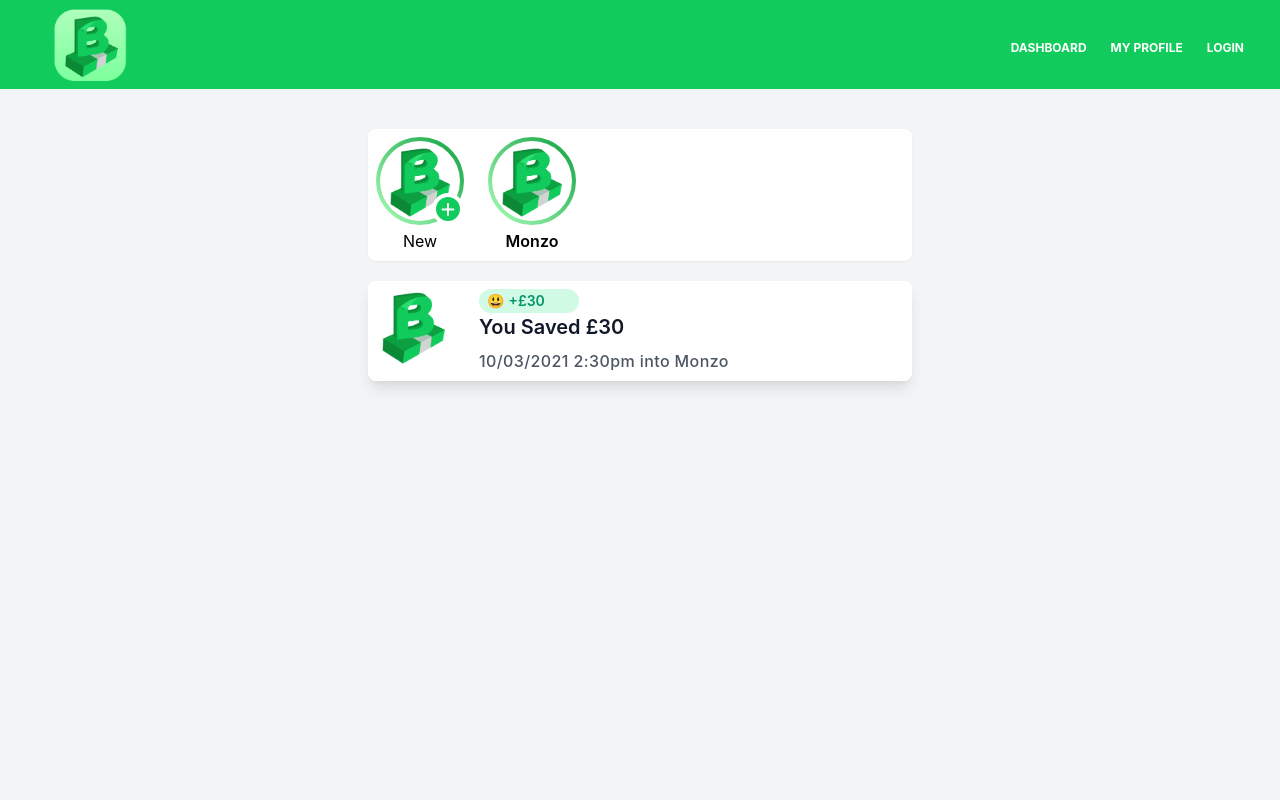
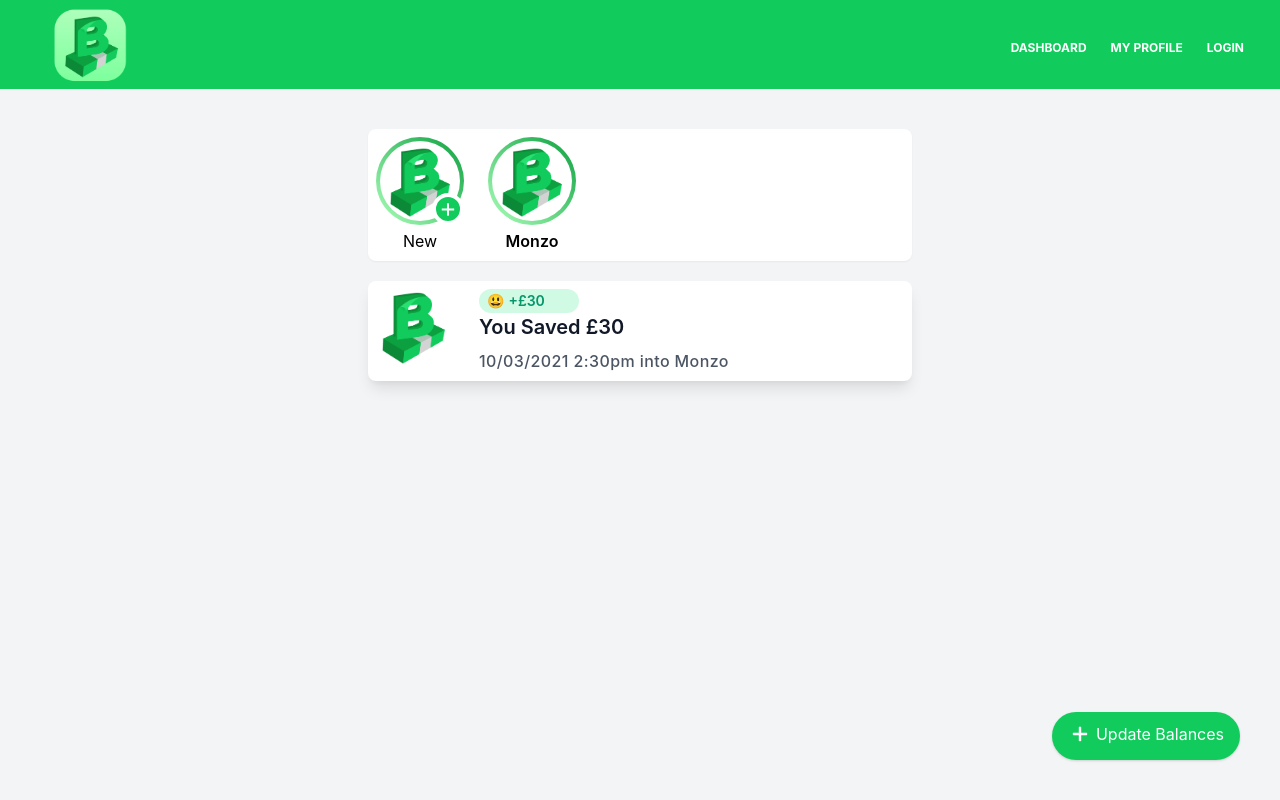
Before and after one commit to willholmeswastaken/budgeter-frontend, a Next.js app: page /overview in a window 1280 px wide. Built offline with nearby package versions, Linux system fonts and the light colour scheme.

Commit message:
added floating action button... cool

```diff
--- a/pages/overview.tsx
+++ b/pages/overview.tsx
@@ -4,6 +4,21 @@
 
 const Overview = () => (
   <div className="pt-10">
+    <button className="absolute right-10 bottom-10 text-white px-4 w-auto h-12 bg-green rounded-full hover:bg-green-dark active:shadow-lg mouse shadow transition ease-in duration-200 focus:outline-none">
+      <svg
+        viewBox="0 0 20 20"
+        enable-background="new 0 0 20 20"
+        className="w-6 h-6 inline-block mr-1 mb-1"
+      >
+        <path
+          fill="#FFFFFF"
+          d="M16,10c0,0.553-0.048,1-0.601,1H11v4.399C11,15.951,10.553,16,10,16c-0.553,0-1-0.049-1-0.601V11H4.601
+                                    C4.049,11,4,10.553,4,10c0-0.553,0.049-1,0.601-1H9V4.601C9,4.048,9.447,4,10,4c0.553,0,1,0.048,1,0.601V9h4.399
+                                    C15.952,9,16,9.447,16,10z"
+        />
+      </svg>
+      <span className="pt-1">Update Balances</span>
+    </button>
     <div className="flex flex-col relative px-4 mx-auto max-w-xl ">
       <ul className="flex space-x-6 bg-white rounded-lg shadow-sm">
         <li className="flex flex-col items-center space-y-1 my-2 ml-2">
```
